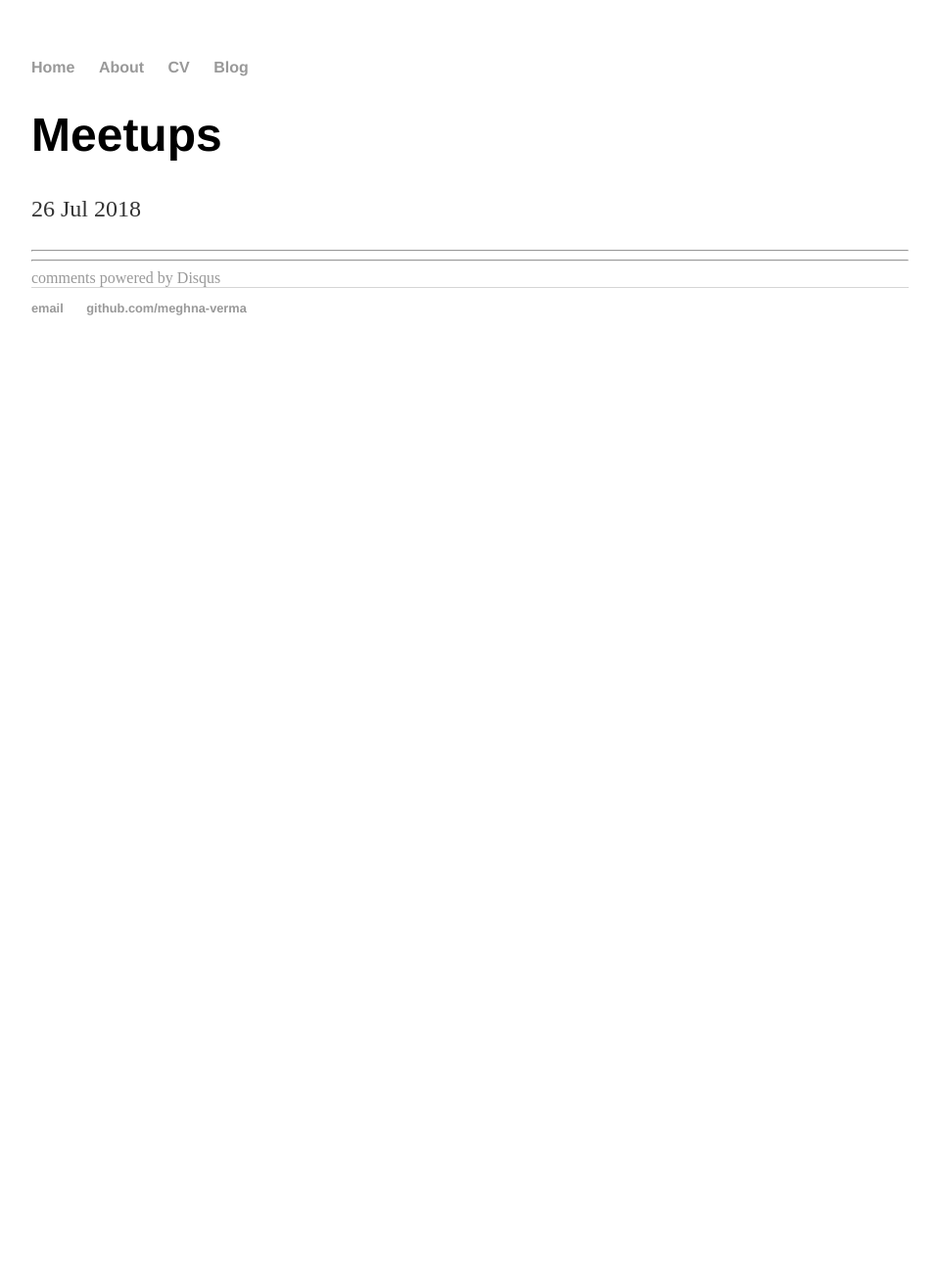
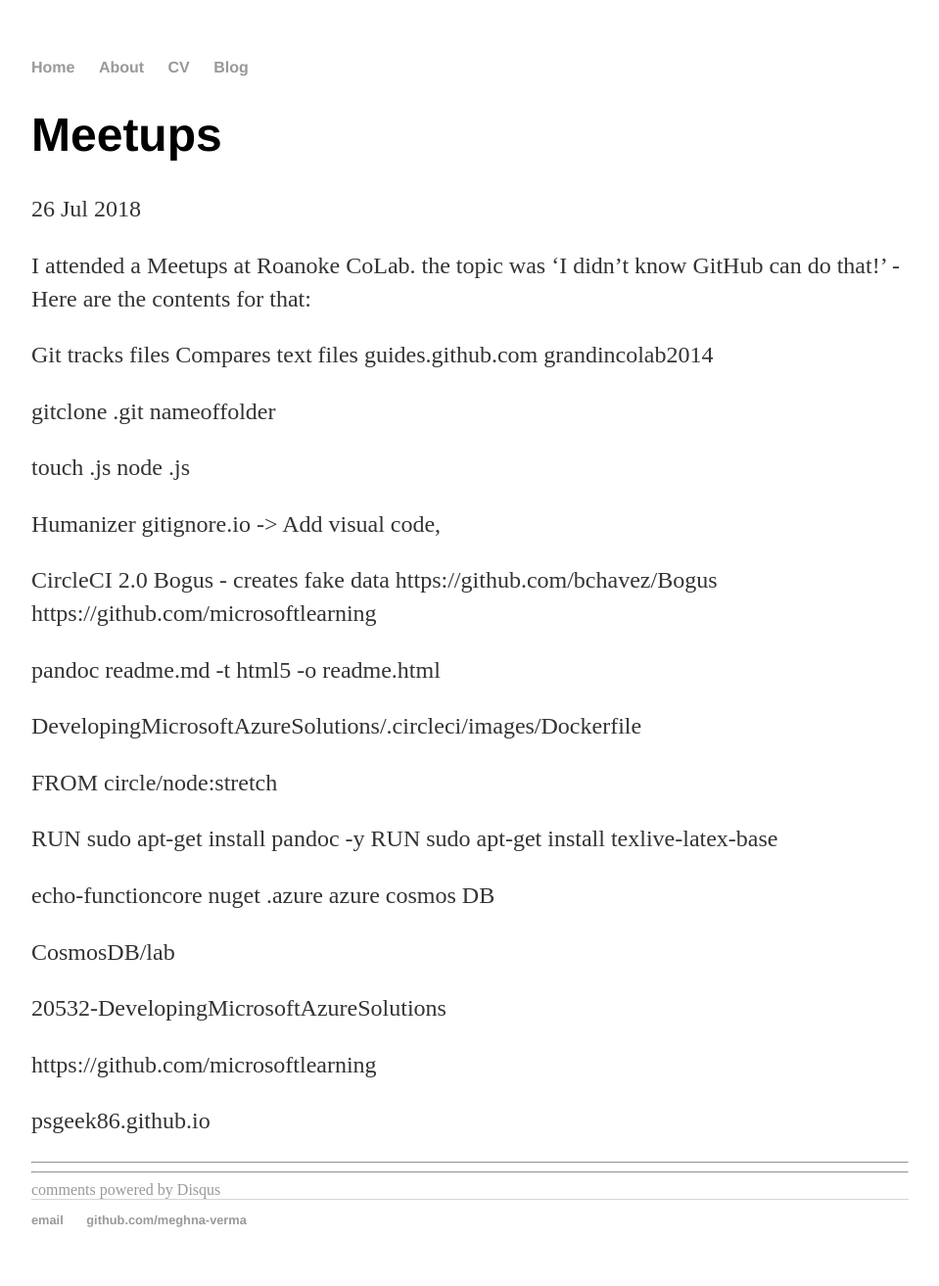
Before and after one commit to meghna-verma/meghna-verma.github.io, a Jekyll site: the page built from _posts/2018-08-02-Meetups.md, in a window 1280 px wide. Shown: the whole page at 98% size, without its empty margins (160-1119 px from the left). Built offline with Jekyll 4.4.1, drawn with Linux system fonts in a browser that asks for light colours; comment, search, counter and statistics services are not loaded; before the commit the page ends 900 px from its top, so only the background shows below that.

Commit message:
Notes on Meetups in Roanoke
Notes for the Github session at CoLab

```diff
--- a/_posts/2018-08-02-Meetups.md
+++ b/_posts/2018-08-02-Meetups.md
@@ -3,3 +3,46 @@
 title: "Meetups"
 date: 2018-07-26
 ---
+
+I attended a Meetups at Roanoke CoLab. the topic was 'I didn't know GitHub can do that!' -
+Here are the contents for that:
+
+Git tracks files
+Compares text files
+guides.github.com
+grandincolab2014
+
+
+gitclone .git nameoffolder
+
+touch .js
+node .js
+
+Humanizer
+gitignore.io -> Add visual code,
+
+CircleCI 2.0
+Bogus - creates fake data https://github.com/bchavez/Bogus
+https://github.com/microsoftlearning
+
+pandoc readme.md -t html5 -o readme.html
+
+DevelopingMicrosoftAzureSolutions/.circleci/images/Dockerfile
+
+FROM circle/node:stretch
+
+RUN sudo apt-get install pandoc -y
+RUN sudo apt-get install texlive-latex-base
+
+echo-functioncore
+nuget
+.azure
+azure cosmos DB
+
+CosmosDB/lab
+
+20532-DevelopingMicrosoftAzureSolutions
+
+https://github.com/microsoftlearning
+
+psgeek86.github.io
```
